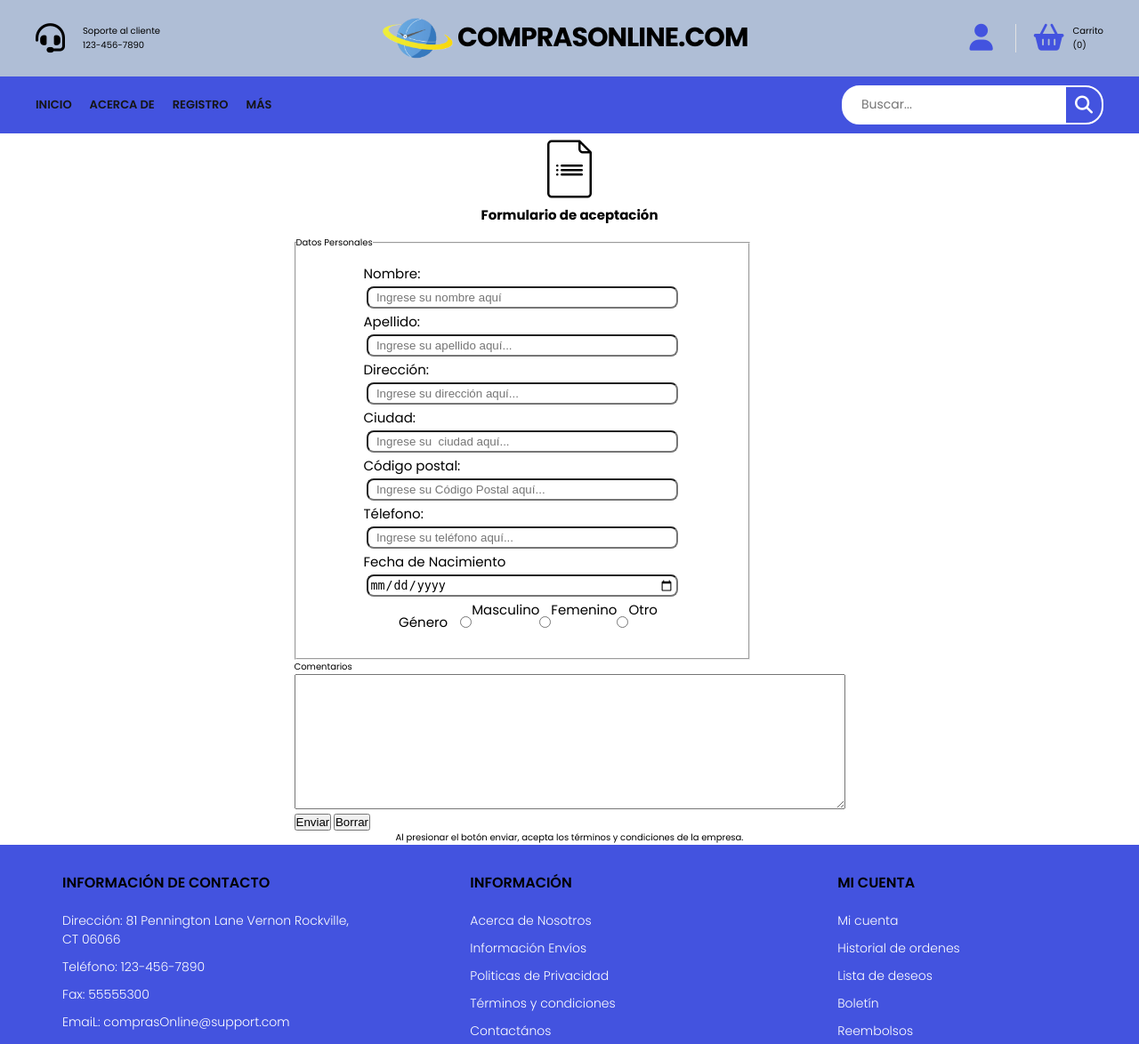
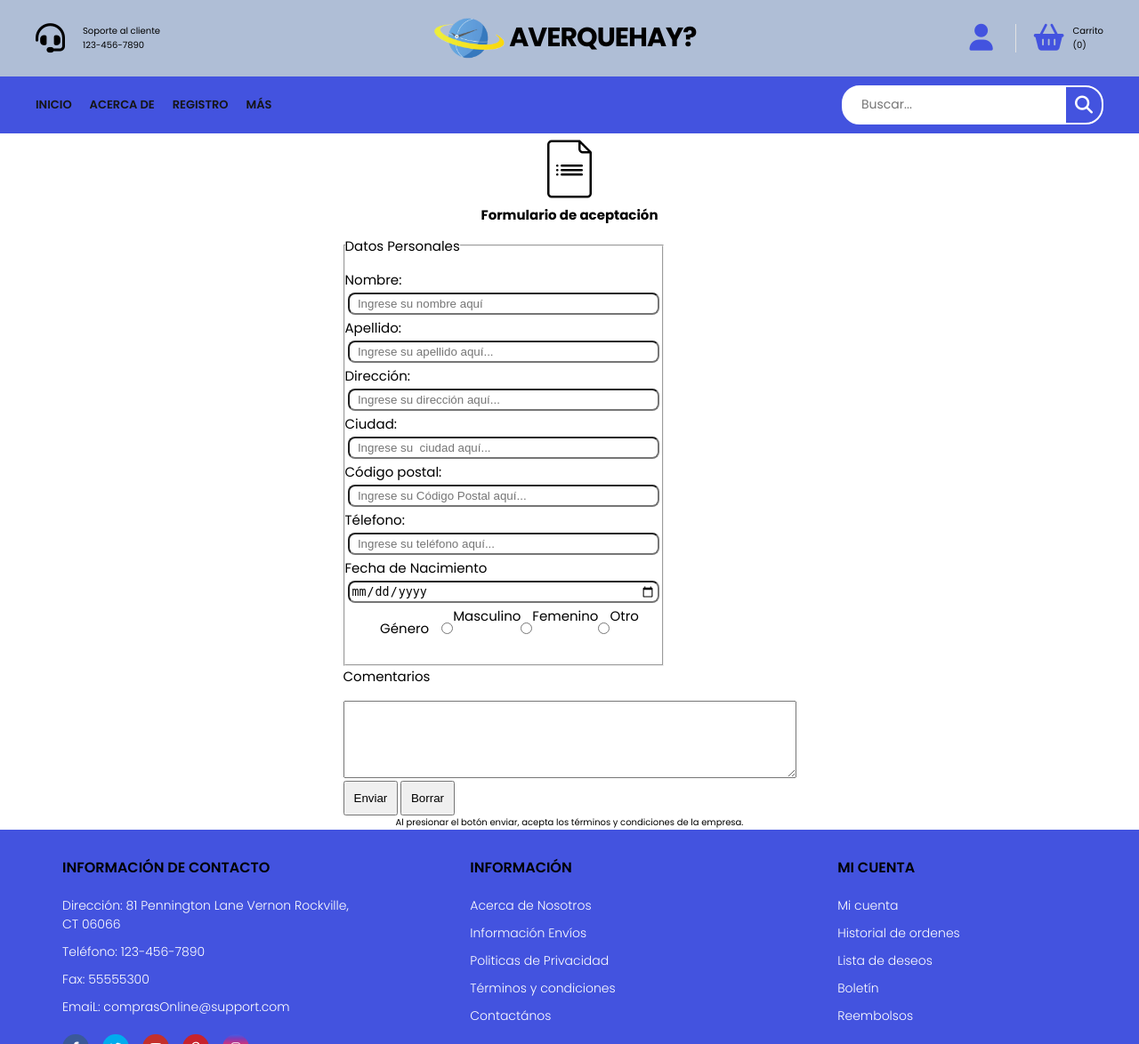
Before and after one commit to PabloCasalino/paginadeventas, a Python web app: template templates/suscribirse.html in a window 1280 px wide. Shown: the top 1174 px of the page at 89% size. Run offline with Jinja, Linux system fonts and the light colour scheme; the template is opened without the code that fills it, so the values that code supplies are empty; some libraries are stand-ins or nearby versions.

Commit message:
solucion de errores

```diff
--- a/statics/css/suscribirse.css
+++ b/statics/css/suscribirse.css
@@ -54,8 +54,12 @@ html {
     border-radius: 8px;
 }
 
+input{
+    padding: 10px;
+}
+
 fieldset {
-    width: 40vw;
+    width: 25vw;
     height: auto;
     display: flex;
     flex-direction: column;
@@ -66,3 +70,18 @@ fieldset {
 #genero p {
     padding: 14px;
 }
+
+#comentarios{
+    display:flex;
+    flex-direction: column;
+    margin-bottom: 3px;
+
+}
+
+#comentario{
+    padding: 5px;
+}
+
+.titulo{
+    font-size: 1.5em;
+}
--- a/statics/script/header-footer.js
+++ b/statics/script/header-footer.js
@@ -14,7 +14,7 @@ var headerContent = `
 
     <div class="container-logo">
       <img src="statics/img/traced-logo_fondo_bco (1).ico" alt="" id="logo-img">
-      <h1 class="logo"><a href="/">ComprasOnline.com</a></h1>
+      <h1 class="logo"><a href="/">AverQueHay?</a></h1>
     </div>
 
     <div class="container-user">
@@ -40,7 +40,7 @@ var headerContent = `
     </ul>
 
     <form class="search-form">
-      <input type="search" placeholder="Buscar..." />
+      <input type="search" placeholder="Buscar..." >
       <button class="btn-search">
         <i class="fa-solid fa-magnifying-glass"></i> <!--Icono busqueda-->
       </button>
@@ -112,7 +112,7 @@ var footerContent = `
 
   <div class="copyright">
     <p>
-      ComprasOnline.com. Todos los derechos reservados &copy; 2024
+      AverQueHay?. Todos los derechos reservados &copy; 2024
     </p>
 
     <img src="statics/img/payment.png" alt="Pagos" id="pagos">
--- a/statics/script/index.js
+++ b/statics/script/index.js
@@ -14,7 +14,7 @@ var headerContent = `
 
     <div class="container-logo">
       <img src="statics/img/traced-logo_fondo_bco (1).ico" alt="" id="logo-img">
-      <h1 class="logo"><a href="/">ComprasOnline.com</a></h1>
+      <h1 class="logo"><a href="/">AverQueHay?</a></h1>
     </div>
 
     <div class="container-user">
@@ -40,7 +40,7 @@ var headerContent = `
     </ul>
 
     <form class="search-form">
-      <input type="search" placeholder="Buscar..." />
+      <input type="search" placeholder="Buscar..." >
       <button class="btn-search">
         <i class="fa-solid fa-magnifying-glass"></i> <!--Icono busqueda-->
       </button>
@@ -112,7 +112,7 @@ var footerContent = `
 
   <div class="copyright">
     <p>
-      ComprasOnline.com. Todos los derechos reservados &copy; 2024
+      AverQueHay?. Todos los derechos reservados &copy; 2024
     </p>
 
     <img src="statics/img/payment.png" alt="Pagos" id="pagos">
--- a/templates/accesorios.html
+++ b/templates/accesorios.html
@@ -3,7 +3,7 @@
 <head>
   <meta charset="UTF-8">
   <meta name="viewport" content="width=device-width, initial-scale=1.0">
-  <link rel="stylesheet" href="../statics/css/header_footer.css" />
+  <link rel="stylesheet" href="../statics/css/header_footer.css" >
   <title>Document</title>
 </head>
 <body>
--- a/templates/fitness.html
+++ b/templates/fitness.html
@@ -3,7 +3,7 @@
 <head>
   <meta charset="UTF-8">
   <meta name="viewport" content="width=device-width, initial-scale=1.0">
-  <link rel="stylesheet" href="../statics/css/header_footer.css" />
+  <link rel="stylesheet" href="../statics/css/header_footer.css" >
   <title>Document</title>
 </head>
 <body>
--- a/templates/hogar.html
+++ b/templates/hogar.html
@@ -3,7 +3,7 @@
 <head>
     <meta charset="UTF-8">
     <meta name="viewport" content="width=device-width, initial-scale=1.0">
-    <link rel="stylesheet" href="../statics/css/header_footer.css" />
+    <link rel="stylesheet" href="../statics/css/header_footer.css" >
     <title>Document</title>
 </head>
 <body>
--- a/templates/suscribirse.html
+++ b/templates/suscribirse.html
@@ -2,16 +2,18 @@
 <html lang="en">
 
 <head>
-  <meta charset="UTF-8" />
-  <meta name="viewport" content="width=device-width, initial-scale=1.0" />
-  <link rel="shortcut icon" href="./statics/img/favicon.png" type="image/x-icon" />
-  <link rel="stylesheet" href="../statics/css/suscribirse.css" />
+  <meta charset="UTF-8">
+  <meta name="viewport" content="width=device-width, initial-scale=1.0">
+  <link rel="shortcut icon" href="./statics/img/favicon.png" type="image/x-icon">
+  <link rel="stylesheet" href="../statics/css/suscribirse.css">
   <link rel="stylesheet" href="../statics/css/header_footer.css">
-  <title>ComprasOnLine.Com</title>
+  <title>AverQueHay?</title>
 </head>
+
+<body>
 <header></header>
 
-<body>
+
   <section id="formulario">
     <div id="logo-container">
       <!-- espacio para logo -->
@@ -19,70 +21,73 @@
 
     </div>
     <div id="container">
-      <form id="form" action="https://formspree.io/f/mgeglwnj" method="POST" autocomplete="off">
+      <form id="form" action="https://formspree.io/f/mgeglwnj" method="POST">
 
         <h1 class="form-item">Formulario de aceptación</h1>
 
-        <fieldset id="datos-personales" autocomplete="off">
-          <legend>Datos Personales</legend>
+        <fieldset id="datos-personales">
+          <legend class="titulo">Datos Personales</legend>
           <div>
             <label class="datos-personales" for="nombre">Nombre:</label>
             <input class="personales" type="text" name="nombre" id="nombre" required
-              placeholder="  Ingrese su nombre aquí" />
+              placeholder="  Ingrese su nombre aquí" >
           </div>
           <div id="resultadoNombre"></div>
           <div>
 
             <label class="datos-personales" for="apellido">Apellido:</label>
             <input class="personales" type="text" name="nombre" id="apellido" required
-              placeholder="  Ingrese su apellido aquí..." />
+              placeholder="  Ingrese su apellido aquí..." >
           </div>
           <div id="resultadoApellido"></div>
           <div>
             <label class="datos-personales" for="direccion">Dirección:</label>
             <input class="personales" type="text" name="nombre" id="direccion" required
-              placeholder="  Ingrese su dirección aquí..." />
+              placeholder="  Ingrese su dirección aquí..." >
           </div>
           <div>
             <label class="datos-personales" for="ciudad">Ciudad:</label>
             <input class="personales" type="text" name="ciudad" id="ciudad" required
-              placeholder="  Ingrese su  ciudad aquí..." />
+              placeholder="  Ingrese su  ciudad aquí..." >
           </div>
           <div>
             <label class="datos-personales" for="cp">Código postal:</label>
             <input class="personales" type="number" name="cp" id="cp" required
-              placeholder="  Ingrese su Código Postal aquí..." />
+              placeholder="  Ingrese su Código Postal aquí..." >
           </div>
           <div>
             <label class="datos-personales" for="telefono">Télefono:</label>
             <input class="personales" type="tel" name="telefono" id="telefono" required
-              placeholder="  Ingrese su teléfono aquí..." />
+              placeholder="  Ingrese su teléfono aquí..." >
           </div>
           <div>
             <label class="datos-personales" for="nacimiento">Fecha de Nacimiento</label>
-            <input class="personales" type="date" name="nombre" id="nacimiento" required />
+            <input class="personales" type="date" name="nombre" id="nacimiento" required >
           </div>
 
           <div id="genero">
             <p> Género </p>
-            <input type="radio" name="genero" id="m" required />
+            <input type="radio" name="genero" id="m" required >
             <label for="m">Masculino</label>
-            <input type="radio" name="genero" id="f" required />
+            <input type="radio" name="genero" id="f" required >
             <label for="f">Femenino</label>
-            <input type="radio" name="genero" id="o" required />
+            <input type="radio" name="genero" id="o" required >
             <label for="o">Otro</label>
           </div>
 
         </fieldset>
         <div id="comentarios">
-          <label for="comentarios">Comentarios</label>
+          <label class="titulo" >Comentarios</label>
           <br>
-          <textarea name="comentario" id="comentario" cols="75" rows="10" maxlength="220"></textarea>
+          <textarea name="comentario" id="comentario" cols="60" rows="5" maxlength="220"></textarea>
         </div>
+
         <input class="btn-enviar" type="submit" value="Enviar" id="submitButton">
         <input class="btn" type="reset" value="Borrar">
       </form>
+
     </div>
+  </section>
     <p id="parr">Al presionar el botón enviar, acepta los términos y condiciones de la empresa.</p>
 
     <footer></footer>
```
Also changed, not shown: index.html (+14 -15 lines), statics/css/index.css (added, +13 -0 lines).
